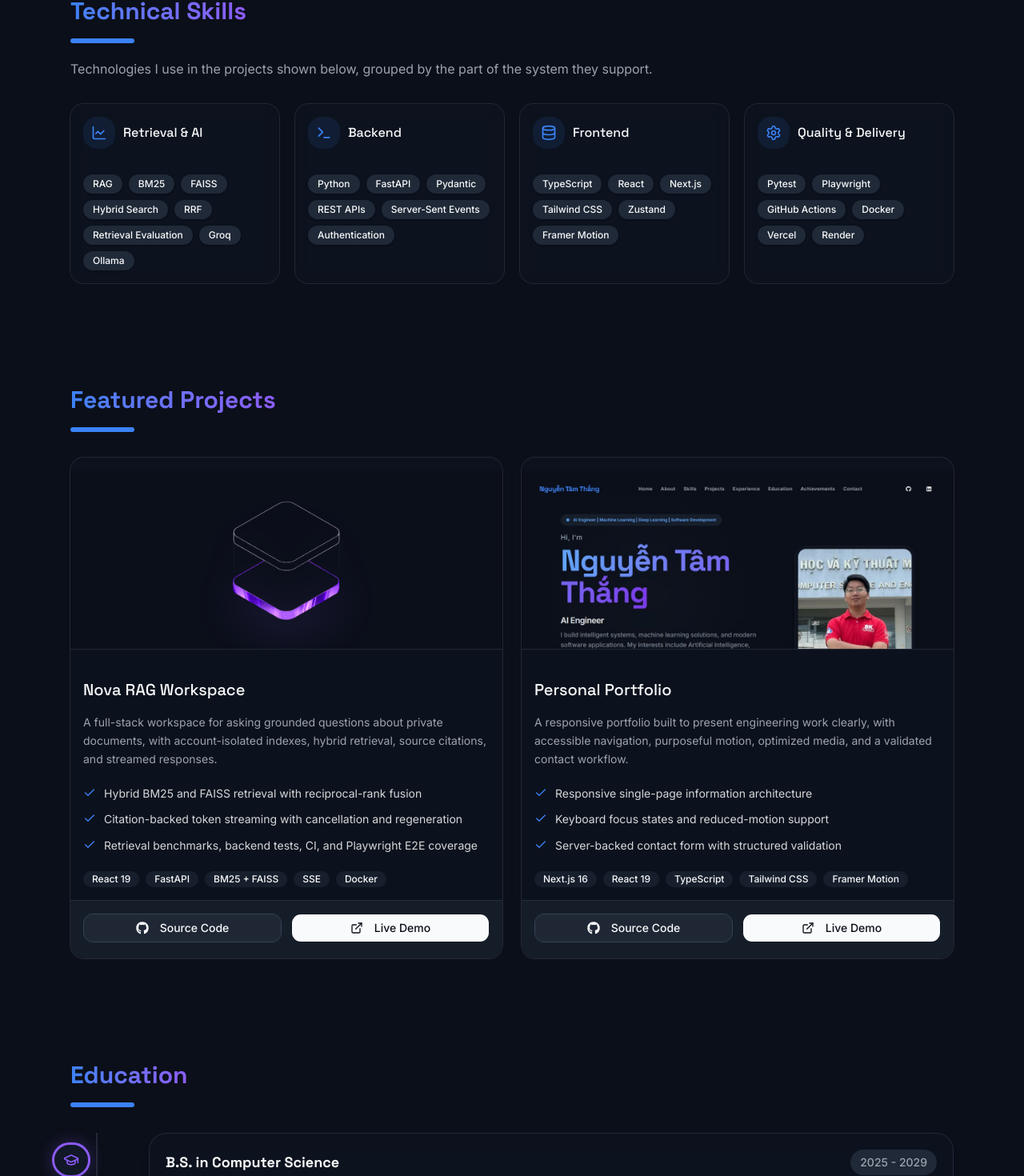
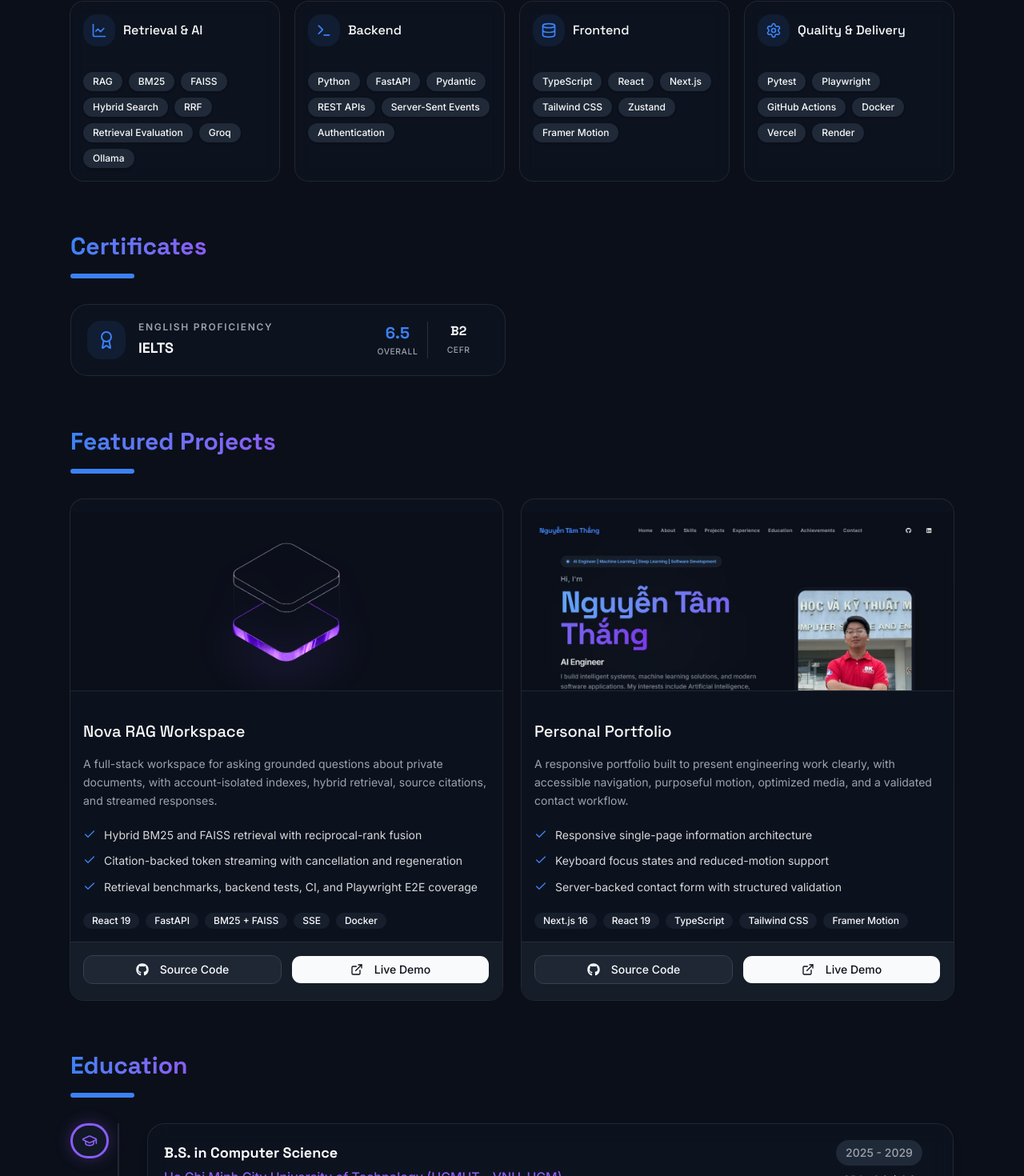
Before and after one commit to Thazg/Portfolio, a Next.js app: page / in a window 1280 px wide. Shown: the part 1302-2772 px from the top of the page at 80% size. Built offline with nearby package versions, Linux system fonts and the light colour scheme.

Commit message:
Add IELTS certificate and refine section rhythm

```diff
--- a/src/data/portfolio.ts
+++ b/src/data/portfolio.ts
@@ -41,6 +41,14 @@
       category: "Quality & Delivery",
       icon: Settings,
       items: ["Pytest", "Playwright", "GitHub Actions", "Docker", "Vercel", "Render"],
+    },
+  ],
+  certificates: [
+    {
+      name: "IELTS",
+      score: "6.5",
+      level: "CEFR B2",
+      category: "English proficiency",
     },
   ],
   projects: [
--- a/src/sections/About.tsx
+++ b/src/sections/About.tsx
@@ -5,7 +5,7 @@
 
 export default function About() {
   return (
-    <section id="about" className="scroll-mt-24 py-16 w-full max-w-[1200px] px-5 md:px-12">
+    <section id="about" className="w-full max-w-[1200px] scroll-mt-24 px-5 pt-16 md:px-12">
       <Reveal>
         <div className="mb-8 text-left">
           <h2 className="text-2xl md:text-3xl font-bold font-heading mb-4 text-transparent bg-clip-text bg-gradient-to-r from-primary to-accent w-fit">
--- a/src/sections/Contact.tsx
+++ b/src/sections/Contact.tsx
@@ -98,7 +98,7 @@
   }
 
   return (
-    <section id="contact" className="scroll-mt-24 py-16 w-full max-w-[1200px] px-5 md:px-12 mx-auto">
+    <section id="contact" className="mx-auto w-full max-w-[1200px] scroll-mt-24 px-5 pb-16 pt-16 md:px-12">
       <div className="grid items-stretch gap-8 lg:grid-cols-[0.92fr_1.08fr] lg:gap-10">
         <Reveal width="100%">
           <div className="flex h-full flex-col">
--- a/src/sections/Education.tsx
+++ b/src/sections/Education.tsx
@@ -6,7 +6,7 @@
 
 export default function Education() {
   return (
-    <section id="education" className="scroll-mt-24 py-16 w-full max-w-[1200px] px-5 md:px-12">
+    <section id="education" className="w-full max-w-[1200px] scroll-mt-24 px-5 pt-16 md:px-12">
       <Reveal>
         <div className="mb-8 text-left">
           <h2 className="text-2xl md:text-3xl font-bold font-heading mb-4 text-transparent bg-clip-text bg-gradient-to-r from-primary to-accent w-fit">
@@ -16,16 +16,26 @@
         </div>
       </Reveal>
 
-      <div className="relative border-l-2 border-border/50 ml-4 md:ml-8 space-y-12">
-        <StaggerChildren>
+      <div className="relative">
+        <div
+          aria-hidden="true"
+          className="absolute inset-y-0 left-3 w-0.5 -translate-x-1/2 bg-border/50 md:left-[3.75rem]"
+        />
+
+        <StaggerChildren className="space-y-12">
           {PORTFOLIO_DATA.education.map((edu, idx) => (
-            <StaggerItem key={idx} className="relative pl-10 md:pl-0">
-              <div className="absolute -left-[57px] top-3 hidden h-11 w-12 items-center justify-center rounded-full border-[3px] border-accent bg-card text-accent shadow-[0_0_20px_rgba(139,92,246,0.3)] md:flex">
-                <GraduationCap className="w-5 h-5" />
+            <StaggerItem
+              key={idx}
+              className="relative grid grid-cols-[1.5rem_minmax(0,1fr)] gap-4 md:grid-cols-[3rem_minmax(0,1fr)] md:gap-12"
+            >
+              <div className="relative z-10 flex justify-center">
+                <div className="hidden h-11 w-12 items-center justify-center rounded-full border-[3px] border-accent bg-card text-accent shadow-[0_0_20px_rgba(139,92,246,0.3)] md:flex">
+                  <GraduationCap className="h-5 w-5" />
+                </div>
+                <div className="mt-2 h-6 w-6 rounded-full border-[3px] border-accent bg-card md:hidden" />
               </div>
-              <div className="absolute -left-[13px] top-5 h-6 w-6 rounded-full border-[3px] border-accent bg-card md:hidden" />
 
-              <div className="md:ml-16 p-5 rounded-2xl bg-card/40 backdrop-blur-md border border-border/50 hover:border-accent/50 transition-colors shadow-lg">
+              <div className="rounded-2xl border border-border/50 bg-card/40 p-5 shadow-lg backdrop-blur-md transition-colors hover:border-accent/50">
                 <div className="flex flex-col md:flex-row md:items-center justify-between mb-4 gap-3">
                   <div>
                     <h3 className="text-lg font-bold font-heading text-foreground">
@@ -33,11 +43,11 @@
                     </h3>
                     <p className="text-accent font-medium text-base mt-1">{edu.university}</p>
                   </div>
-                  <div className="flex flex-col items-start md:items-end gap-2">
+                  <div className="flex flex-col items-start gap-2 md:min-w-36 md:items-center">
                     <span className="text-sm font-medium text-muted-foreground px-3 py-1.5 rounded-full bg-secondary w-fit">
                       {edu.duration}
                     </span>
-                    <span className="text-sm font-medium text-foreground">
+                    <span className="text-sm font-medium text-foreground md:text-center">
                       GPA: {edu.gpa}
                     </span>
                   </div>
--- a/src/sections/Hero.tsx
+++ b/src/sections/Hero.tsx
@@ -8,7 +8,7 @@
 
 export default function Hero() {
   return (
-    <section id="home" className="scroll-mt-24 flex items-center justify-center pt-28 md:pt-32 pb-16 w-full max-w-[1100px] px-5 md:px-8 relative overflow-hidden">
+    <section id="home" className="relative flex w-full max-w-[1100px] scroll-mt-24 items-center justify-center overflow-hidden px-5 pb-0 pt-28 md:px-8 md:pt-32">
       {/* Keep the ambient light on the copy side so the portrait edge stays clean. */}
       <div className="absolute top-1/2 left-1/4 -translate-x-1/2 -translate-y-1/2 w-[400px] h-[400px] bg-[#60A5FA]/[0.03] rounded-full blur-[100px] -z-10" />
 
--- a/src/sections/Projects.tsx
+++ b/src/sections/Projects.tsx
@@ -11,7 +11,7 @@
 
 export default function Projects() {
   return (
-    <section id="projects" className="scroll-mt-24 py-16 w-full max-w-[1200px] px-5 md:px-12">
+    <section id="projects" className="w-full max-w-[1200px] scroll-mt-24 px-5 pt-16 md:px-12">
       <Reveal>
         <div className="mb-8 text-left">
           <h2 className="text-2xl md:text-3xl font-bold font-heading mb-4 text-transparent bg-clip-text bg-gradient-to-r from-primary to-accent w-fit">
--- a/src/sections/Skills.tsx
+++ b/src/sections/Skills.tsx
@@ -3,10 +3,11 @@
 import { PORTFOLIO_DATA } from "@/data/portfolio";
 import { Reveal, StaggerChildren, StaggerItem } from "@/components/animations/Reveal";
 import { Card, CardContent, CardHeader, CardTitle } from "@/components/ui/card";
+import { Award } from "lucide-react";
 
 export default function Skills() {
   return (
-    <section id="skills" className="scroll-mt-24 py-16 w-full max-w-[1200px] px-5 md:px-12">
+    <section id="skills" className="w-full max-w-[1200px] scroll-mt-24 px-5 pt-16 md:px-12">
       <Reveal>
         <div className="mb-8 text-left">
           <h2 className="text-2xl md:text-3xl font-bold font-heading mb-4 text-transparent bg-clip-text bg-gradient-to-r from-primary to-accent w-fit">
@@ -50,6 +51,58 @@
           );
         })}
       </StaggerChildren>
+
+      <Reveal delay={0.15} width="100%">
+        <div className="mt-16">
+          <div className="mb-8 text-left">
+            <h3 className="mb-4 w-fit bg-gradient-to-r from-primary to-accent bg-clip-text font-heading text-2xl font-bold text-transparent md:text-3xl">
+              Certificates
+            </h3>
+            <div className="h-1.5 w-20 rounded-full bg-primary" />
+          </div>
+
+          <div className="grid gap-4 md:grid-cols-2">
+            {PORTFOLIO_DATA.certificates.map((certificate) => (
+              <div
+                key={certificate.name}
+                className="flex items-center gap-4 rounded-2xl border border-border/50 bg-card/40 p-4 transition-colors hover:border-primary/50 sm:p-5"
+              >
+                <div className="flex h-12 w-12 shrink-0 items-center justify-center rounded-xl bg-primary/10 text-primary">
+                  <Award className="h-6 w-6" aria-hidden="true" />
+                </div>
+
+                <div className="min-w-0 flex-1">
+                  <p className="text-xs font-semibold uppercase tracking-[0.14em] text-muted-foreground">
+                    {certificate.category}
+                  </p>
+                  <h4 className="mt-1 font-heading text-lg font-bold text-foreground">
+                    {certificate.name}
+                  </h4>
+                </div>
+
+                <div className="grid shrink-0 grid-cols-2 divide-x divide-border/70 text-center">
+                  <div className="px-3">
+                    <span className="block font-heading text-xl font-bold text-primary">
+                      {certificate.score}
+                    </span>
+                    <span className="mt-0.5 block text-[0.65rem] font-medium uppercase tracking-wider text-muted-foreground">
+                      Overall
+                    </span>
+                  </div>
+                  <div className="px-3">
+                    <span className="block font-heading text-base font-bold text-foreground">
+                      {certificate.level.replace("CEFR ", "")}
+                    </span>
+                    <span className="mt-1 block text-[0.65rem] font-medium uppercase tracking-wider text-muted-foreground">
+                      CEFR
+                    </span>
+                  </div>
+                </div>
+              </div>
+            ))}
+          </div>
+        </div>
+      </Reveal>
     </section>
   );
 }
```
